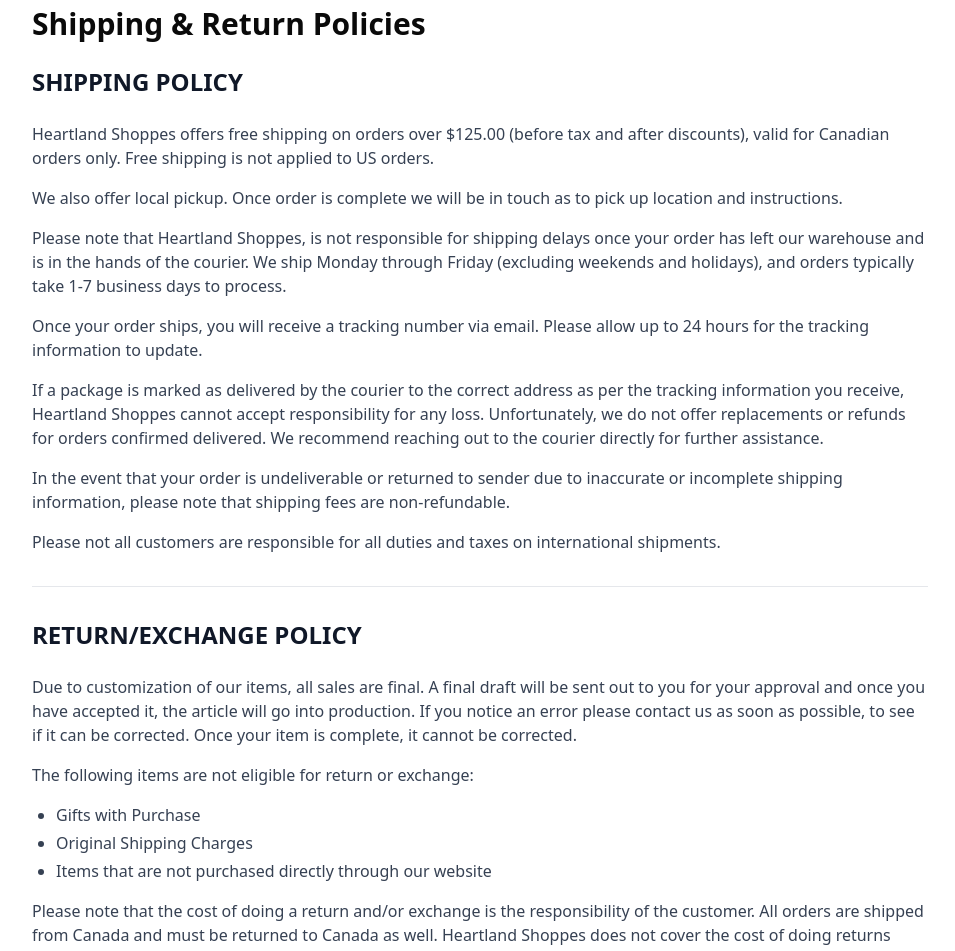
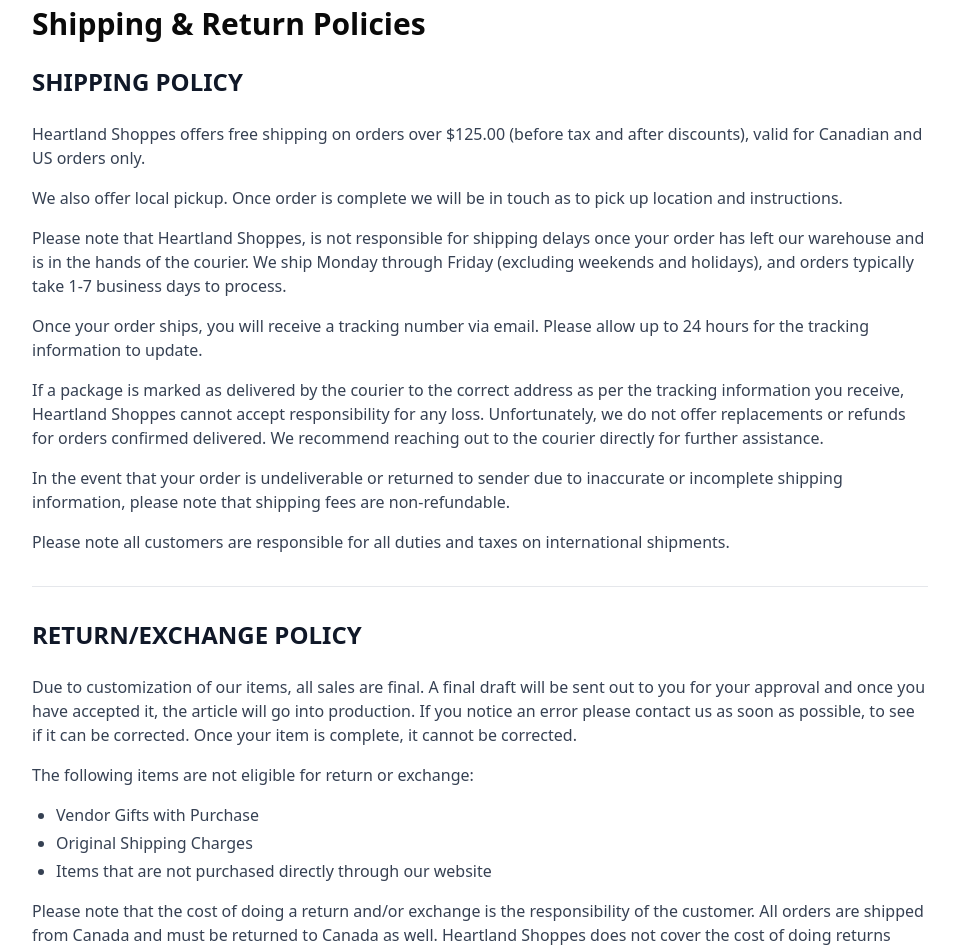
Before and after one commit to JGenereux/heartlandshoppes-2.0_ecommerce, a React (Vite) app in the folder client/: page /about in a window 1280 px wide. Shown: the part 1160-2111 px from the top of the page, without its empty margins (160-1115 px from the left). Built offline with nearby package versions, Linux system fonts and the light colour scheme; no server answers.

Commit message:
Fixed grammer erros in policies

```diff
--- a/client/src/About/About.tsx
+++ b/client/src/About/About.tsx
@@ -41,7 +41,7 @@
         "Upon getting married, our family has lived in many cities and towns across Alberta, and have now settled in Southern Alberta.",
         "My love of crafting has always been with me, as my mom was into ceramics and would often ask if I would like to go with her. It was nice creating something different and unique. In high school, I took shop as I loved working with all the different mediums and again the fun of seeing an idea come too fruition.",
         "I learned at a young age that I really did enjoy unique gifts, not cookie cutter ones that everyone else received, again attributed to my mom who made gifts for her friends and family and seeing their expressions upon receipt. I remember one year, my parents had no idea what to get me for Christmas, and they ended up buying me a knitting machine. Needless to say I wore it out.",
-        "My vision for this new venture is to bring ideas to life. I would like to be a go to ,when people can’t seem to find that perfect gift. Retailers have all kinds of gifts that can express different feelings, but I find they are to generic. I want my gift to enable an emotional reaction from them, and one they will proudly display in their home.",
+        "My vision for this new venture is to bring ideas to life. I would like to be a go to, when people can’t seem to find that perfect gift. Retailers have all kinds of gifts that can express different feelings, but I find they are to generic. I want my gift to enable an emotional reaction from them, and one they will proudly display in their home.",
         " I believe you shouldn’t have to compromise style for function. We are passionate about designing one of a kind items to be used everyday, or to hang beautifully in your home."
     ])
 
@@ -158,7 +158,7 @@
                             <div className="space-y-4 text-gray-700">
                                 <p>
                                     Heartland Shoppes offers free shipping on orders over $125.00 (before tax and after discounts), valid for
-                                    Canadian orders only. Free shipping is not applied to US orders.
+                                    Canadian and US orders only.
                                 </p>
                                 <p>
                                     We also offer local pickup. Once order is complete we will be in touch as to pick up location and
@@ -183,7 +183,7 @@
                                     In the event that your order is undeliverable or returned to sender due to inaccurate or incomplete shipping
                                     information, please note that shipping fees are non-refundable.
                                 </p>
-                                <p>Please not all customers are responsible for all duties and taxes on international shipments.</p>
+                                <p>Please note all customers are responsible for all duties and taxes on international shipments.</p>
                             </div>
                         </section>
 
@@ -201,7 +201,7 @@
 
                                 <p>The following items are not eligible for return or exchange:</p>
                                 <ul className="list-disc pl-6 space-y-1">
-                                    <li>Gifts with Purchase</li>
+                                    <li>Vendor Gifts with Purchase</li>
                                     <li>Original Shipping Charges</li>
                                     <li>Items that are not purchased directly through our website</li>
                                 </ul>
--- a/client/src/Policy/Policy.tsx
+++ b/client/src/Policy/Policy.tsx
@@ -6,7 +6,7 @@
                 <div className="space-y-4 text-gray-700">
                     <p>
                         Heartland Shoppes offers free shipping on orders over $125.00 (before tax and after discounts), valid for
-                        Canadian orders only. Free shipping is not applied to US orders.
+                        Canadian and US orders only.
                     </p>
                     <p>
                         We also offer local pickup. Once order is complete we will be in touch as to pick up location and
@@ -31,7 +31,7 @@
                         In the event that your order is undeliverable or returned to sender due to inaccurate or incomplete shipping
                         information, please note that shipping fees are non-refundable.
                     </p>
-                    <p>Please not all customers are responsible for all duties and taxes on international shipments.</p>
+                    <p>Please note all customers are responsible for all duties and taxes on international shipments.</p>
                 </div>
             </section>
 
@@ -49,7 +49,7 @@
 
                     <p>The following items are not eligible for return or exchange:</p>
                     <ul className="list-disc pl-6 space-y-1">
-                        <li>Gifts with Purchase</li>
+                        <li>Vendor Gifts with Purchase</li>
                         <li>Original Shipping Charges</li>
                         <li>Items that are not purchased directly through our website</li>
                     </ul>
```
